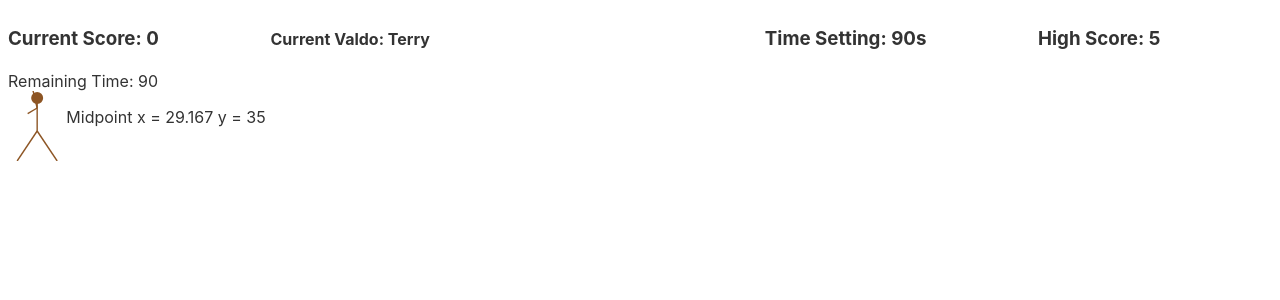
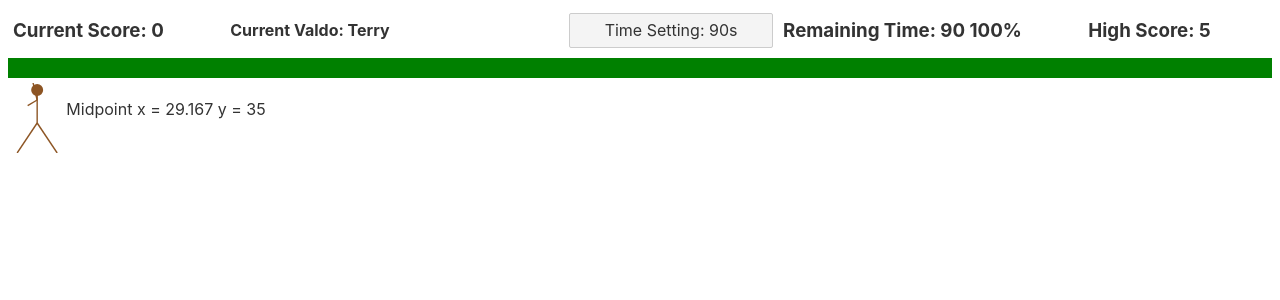
Before and after one commit to JoshCode25/vheres-valdo, a Svelte app: page / in a window 1280 px wide. Shown: the top 300 px of the page. Built offline with nearby package versions, Linux system fonts and the light colour scheme.

Commit message:
modified timerbar to adjust width and color based on remaining time

```diff
--- a/src/Header.svelte
+++ b/src/Header.svelte
@@ -6,30 +6,73 @@
   export let highScore = 5;
 
   let timerId;
+  let timerActive = false;
+  let timerBarColorList = ['green', 'orange', 'red'];
+  let timerBarColor = timerBarColorList[0];
 
-  function startTimer() {
-    timerId = setInterval(checkTimer, 1000);
+  $: timePercent = Math.floor((remainingTime / maxTime) * 1000) / 10;
+  $: if (timePercent < 50 && timerBarColor === timerBarColorList[0]) {
+    timerBarColor = timerBarColorList[1];
+    console.log(timePercent, timerBarColor);
+  } else if (timePercent < 10 && timerBarColor === timerBarColorList[1]) {
+    timerBarColor = timerBarColorList[2];
+    console.log(timePercent, timerBarColor);
   }
-  function clearTimer() {
-    clearInterval(timerId);
+  $: timerBarStyle = `--width: ${timePercent}%; --background-color: ${timerBarColor}`;
+
+  function roundToTenth(number) {
+    let multByTen = number * 10;
+    let roundedTen = Math.floor(multByTen);
+    let roundedToTenth = roundedTen / 10;
+    return roundedToTenth;
   }
-  function checkTimer() {
+  function toggleTimer() {
+    if (timerActive) {
+      stopTimer(timerId);
+    } else {
+      timerId = setInterval(() => checkTimer(timerId), 100);
+    }
+  }
+  function checkTimer(id) {
+    timerActive = true;
+
     if (remainingTime > 0) {
-      remainingTime = remainingTime - 1;
-      console.log(remainingTime);
+      remainingTime = roundToTenth(remainingTime - 0.1);
     } else if (remainingTime === 0) {
-      clearTimer();
+      stopTimer(id);
     }
+  }
+
+  function stopTimer(id) {
+    clearInterval(id);
+    timerActive = false;
   }
 </script>
 
 <style>
   header {
+    position: relative;
     display: flex;
     justify-content: space-between;
+    align-items: center;
   }
 
-  h3 {
+  header > * {
+    margin: 5px;
+  }
+  .timerBarWrapper {
+    --width: 100%;
+    --background-color: green;
+  }
+  .timerBar {
+    margin: 5px 0px;
+    left: 0;
+    height: 20px;
+    width: var(--width, 100%);
+    background-color: var(--background-color, green);
+  }
+  h3,
+  button {
     flex-grow: 1;
   }
 
@@ -41,7 +84,10 @@
 <header>
   <h3>Current Score: {score}</h3>
   <h4>Current Valdo: {valdoName}</h4>
-  <h3 on:click={startTimer}>Time Setting: {maxTime}s</h3>
+  <button on:click={toggleTimer}>Time Setting: {maxTime}s</button>
+  <h3>Remaining Time: {remainingTime} {timePercent}%</h3>
   <h3>High Score: {highScore}</h3>
 </header>
-<div>Remaining Time: {remainingTime}</div>
+<div class="timerBarWrapper" style={timerBarStyle}>
+  <div class="timerBar" />
+</div>
```
